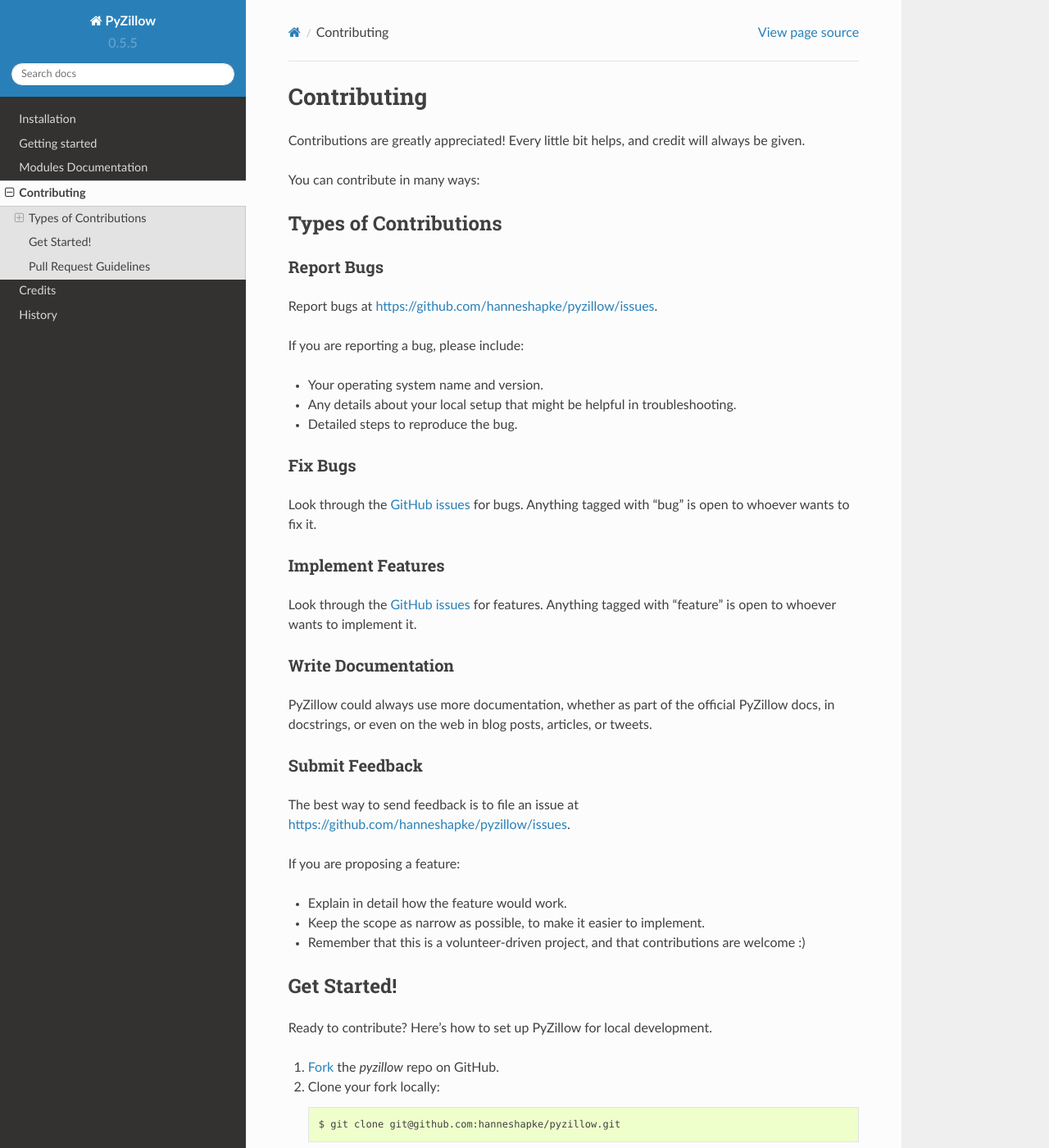
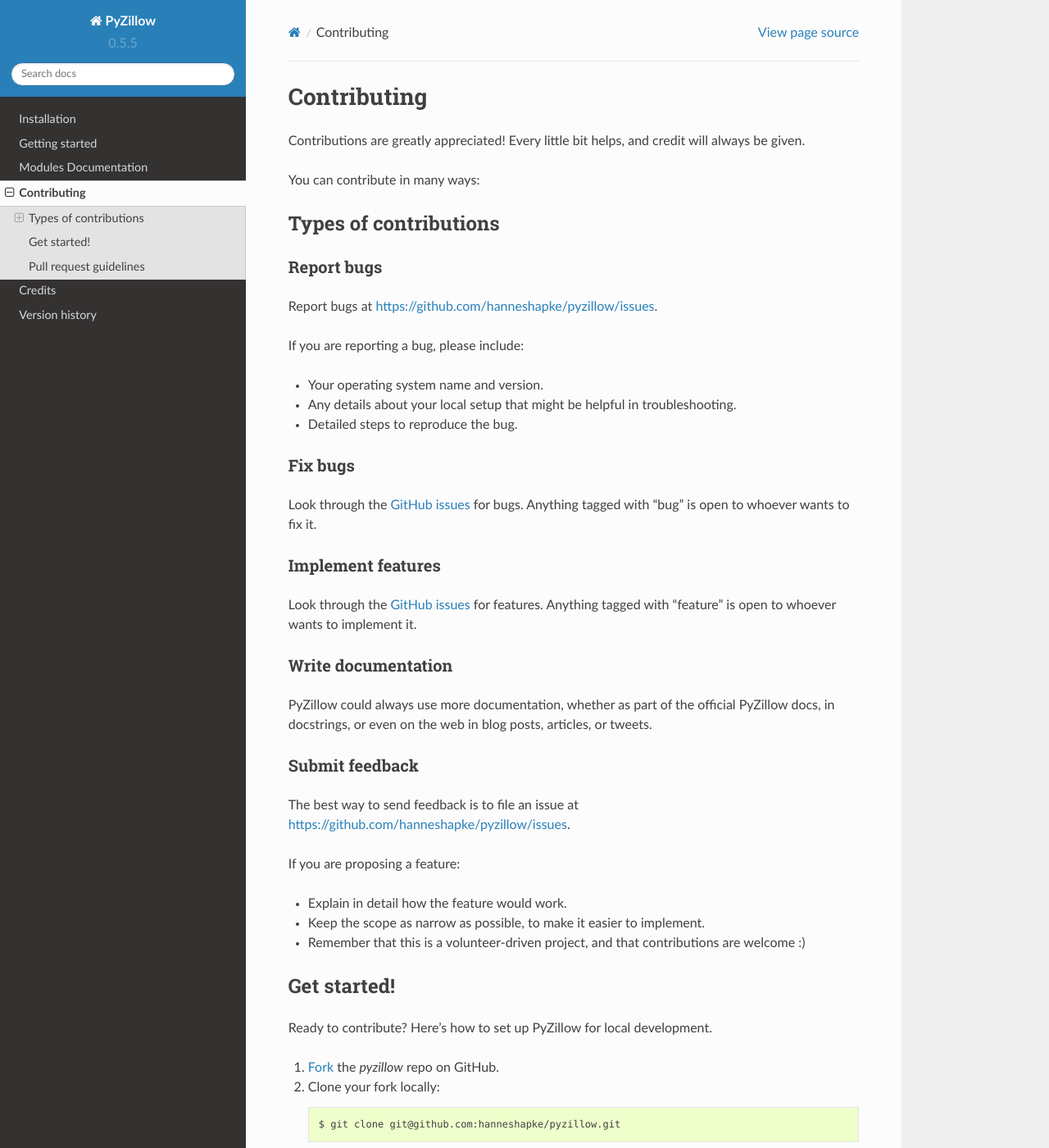
Before and after one commit to hanneshapke/pyzillow, a Sphinx documentation site: the page built from docs/contributing.rst, in a window 1280 px wide and 1400 px high. Shown: the whole window at 82% size. Built offline with Sphinx 7.4.7 and the Read the Docs theme 2.0.0, drawn with Linux system fonts in a browser that asks for light colours; some of the changed text lies outside the part shown.

Commit message:
Fixed style inconsistencies and typos

```diff
--- a/CONTRIBUTING.rst
+++ b/CONTRIBUTING.rst
@@ -6,10 +6,10 @@
 
 You can contribute in many ways:
 
-Types of Contributions
+Types of contributions
 ----------------------
 
-Report Bugs
+Report bugs
 ~~~~~~~~~~~
 
 Report bugs at https://github.com/hanneshapke/pyzillow/issues.
@@ -20,26 +20,26 @@
 * Any details about your local setup that might be helpful in troubleshooting.
 * Detailed steps to reproduce the bug.
 
-Fix Bugs
+Fix bugs
 ~~~~~~~~
 
 Look through the `GitHub issues <https://github.com/hanneshapke/pyzillow/issues>`_ for bugs. Anything tagged with "bug"
 is open to whoever wants to fix it.
 
-Implement Features
+Implement features
 ~~~~~~~~~~~~~~~~~~
 
 Look through the `GitHub issues <https://github.com/hanneshapke/pyzillow/issues>`_ for features. Anything tagged with "feature"
 is open to whoever wants to implement it.
 
-Write Documentation
+Write documentation
 ~~~~~~~~~~~~~~~~~~~
 
 PyZillow could always use more documentation, whether as part of the
 official PyZillow docs, in docstrings, or even on the web in blog posts,
 articles, or tweets.
 
-Submit Feedback
+Submit feedback
 ~~~~~~~~~~~~~~~
 
 The best way to send feedback is to file an issue at https://github.com/hanneshapke/pyzillow/issues.
@@ -51,7 +51,7 @@
 * Remember that this is a volunteer-driven project, and that contributions
   are welcome :)
 
-Get Started!
+Get started!
 ------------
 
 Ready to contribute? Here's how to set up PyZillow for
@@ -85,7 +85,7 @@
 
 .. _Fork: https://github.com/hanneshapke/pyzillow/fork
 
-Pull Request Guidelines
+Pull request guidelines
 -----------------------
 
 Check that your pull request meets these guidelines before you submit it:
--- a/HISTORY.rst
+++ b/HISTORY.rst
@@ -1,12 +1,12 @@
 .. :changelog:
 
-History
--------
+Version history
+---------------
 
 0.5.0 (2015-09-12)
 ++++++++++++++++++
 
-* Removed Django depemdemcy, mocked tests, Python 3.4 support
+* Removed Django dependency, mocked tests, Python 3.4 support
 
 0.4.0 (2014-12-20)
 ++++++++++++++++++
--- a/README.rst
+++ b/README.rst
@@ -5,7 +5,10 @@
 
 Currently, PyZillow supports the **GetDeepSearchResults** and **GetUpdatedPropertyDetails** API endpoints.
 
-**Documentation available here**: http://pyzillow.readthedocs.org/en/latest/
+Documentation
+-------------
+
+The PyZillow documentation is available here: http://pyzillow.readthedocs.org/en/latest/
 
 Contributors
 ------------
--- a/docs/getting_started.rst
+++ b/docs/getting_started.rst
@@ -56,7 +56,7 @@
 ``.zestimate_value_change``
 ``.zillow_id``
 
-Access the information by calling the ``GetDeepSearchResults`` object's attributes. For example:
+Access the information by reading the ``GetDeepSearchResults`` object's attributes. For example:
 
 >>> print(result.zillow_id)
 48749425
@@ -65,7 +65,7 @@
 
 Access the GetUpdatedPropertyDetails API
 ****************************************
-The GetUpdatedPropertyDetails API endpoint requires a Zillow Property ID (ZPID) as an argument. You can acquire this identifier by accessing ``.zillow_id`` from a GetDeepSearchResults object.
+The GetUpdatedPropertyDetails API endpoint requires a Zillow Property ID (ZPID) as an argument. To find this identifier, you can read the attribute ``.zillow_id`` of a GetDeepSearchResults object.
 
 Compared to the GetDeepSearchResults API endpoint described above, the GetUpdatedPropertyDetails API endpoint delivers more details about the object, such as ``.heating_system`` or ``.school_district``. However, it does not include Zestimate or Rentzestimate information.
 
@@ -118,7 +118,7 @@
 ``.year_updated``
 ``.zillow_id``
 
-Access the information by calling the ``GetUpdatedPropertyDetails`` object's attributes. For example:
+Access the information by reading the ``GetUpdatedPropertyDetails`` object's attributes. For example:
 
 >>> print(result.home_type)
 SingleFamily
```
Also changed, not shown: README.md (+4 -1 lines), docs/index.rst (+6 -14 lines).
